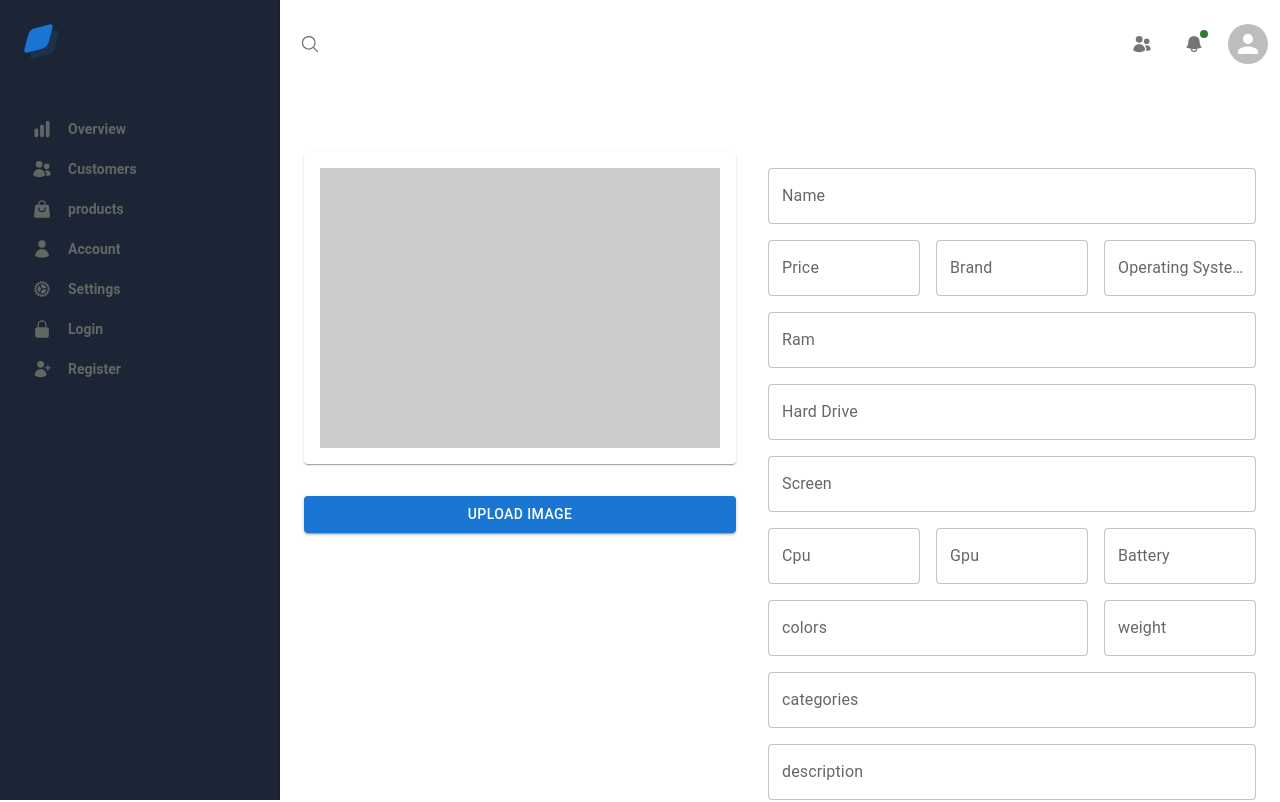
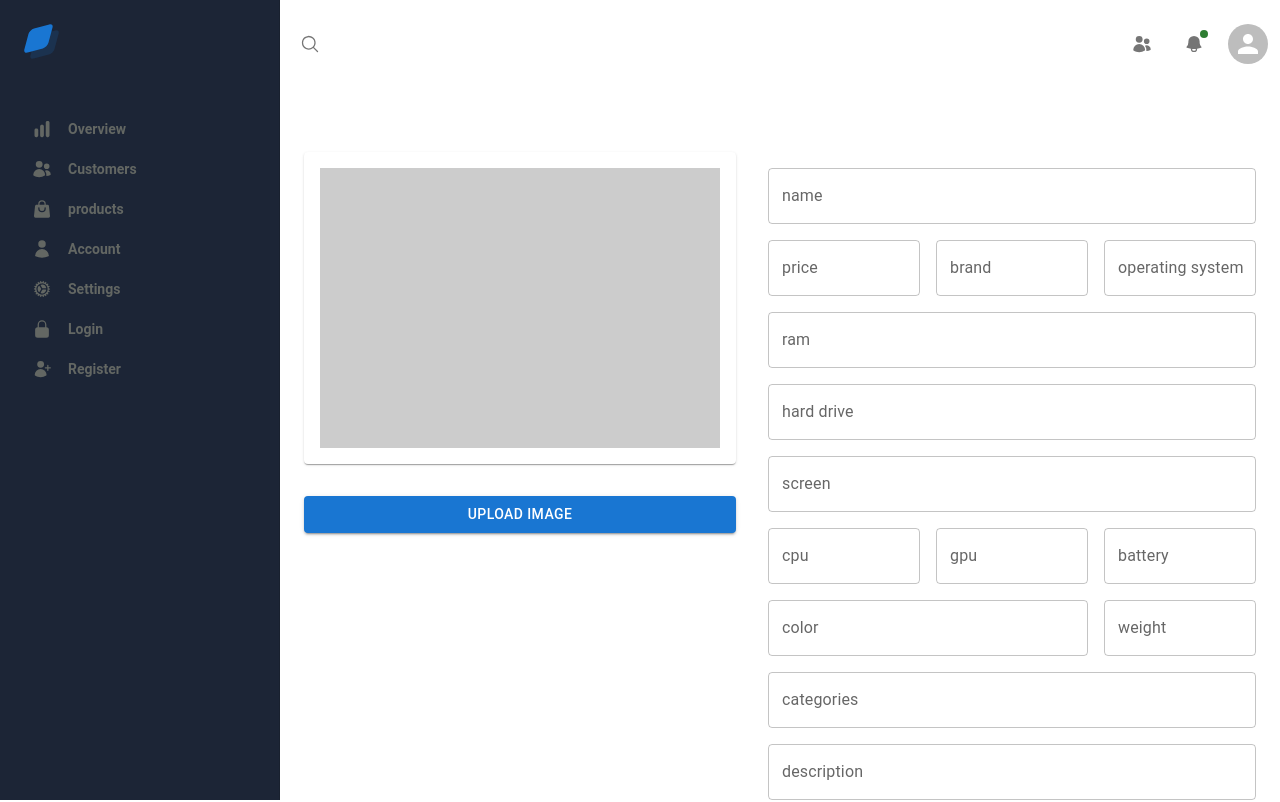
Before and after one commit to thanhhung-art/admin_shop_laptop, a Next.js app: page /products/add_product in a window 1280 px wide. Shown: the top 802 px of the page. Built offline with nearby package versions, Linux system fonts and the light colour scheme.

Commit message:
push to repository

```diff
--- a/src/components/products/product/details.tsx
+++ b/src/components/products/product/details.tsx
@@ -1,4 +1,5 @@
 "use client";
+import { calcXsItem } from "@/utils/calcXsItems";
 import {
   Button,
   Grid,
@@ -7,7 +8,14 @@ import {
   ToggleButtonGroup,
   Typography,
 } from "@mui/material";
-import { useRef, useState, MouseEvent } from "react";
+import {
+  useRef,
+  useState,
+  MouseEvent,
+  ChangeEvent,
+  MutableRefObject,
+  RefObject,
+} from "react";
 
 interface IProps {
   data?: {
@@ -20,6 +28,7 @@ interface IProps {
     rating?: number;
     color: string[];
     brand: string;
+    weight: string;
 
     configure: {
       ram: string;
@@ -32,166 +41,98 @@ interface IProps {
       os: string;
     };
   };
+  onInputChange: ({ name, value }: { name: string; value: string }) => void;
 }
 
-const Details = ({ data }: IProps) => {
-  const refName = useRef<HTMLInputElement>(null);
-  const refPrice = useRef<HTMLInputElement>(null);
-  const refBrand = useRef<HTMLInputElement>(null);
-  const refOs = useRef<HTMLInputElement>(null);
-  const refRam = useRef<HTMLInputElement>(null);
-  const refHardDisk = useRef<HTMLInputElement>(null);
-  const refScreen = useRef<HTMLInputElement>(null);
-  const refCpu = useRef<HTMLInputElement>(null);
-  const refGpu = useRef<HTMLInputElement>(null);
-  const refBattery = useRef<HTMLInputElement>(null);
-  const refCategories = useRef<HTMLInputElement>(null);
-  const refColor = useRef<HTMLInputElement>(null);
-  const refDesc = useRef<HTMLInputElement>(null);
-  const refWeight = useRef<HTMLInputElement>(null);
+interface IRefs {
+  [key: string]: any;
+}
+
+const details = [
+  "name",
+  "price",
+  "brand",
+  "operating system",
+  "ram",
+  "hard drive",
+  "screen",
+  "cpu",
+  "gpu",
+  "battery",
+  "color",
+  "weight",
+  "categories",
+  "description",
+  "instock",
+];
+
+const Details = ({ data, onInputChange }: IProps) => {
   const [stocking, setStocking] = useState("stocking");
+
+  const refs: IRefs = {
+    refName: useRef<HTMLInputElement>(null),
+    refPrice: useRef<HTMLInputElement>(null),
+    refBrand: useRef<HTMLInputElement>(null),
+    refOs: useRef<HTMLInputElement>(null),
+    refRam: useRef<HTMLInputElement>(null),
+    refHardDrive: useRef<HTMLInputElement>(null),
+    refScreen: useRef<HTMLInputElement>(null),
+    refCpu: useRef<HTMLInputElement>(null),
+    refGpu: useRef<HTMLInputElement>(null),
+    refBattery: useRef<HTMLInputElement>(null),
+    refCategories: useRef<HTMLInputElement>(null),
+    refColor: useRef<HTMLInputElement>(null),
+    refDesc: useRef<HTMLInputElement>(null),
+    refWeight: useRef<HTMLInputElement>(null),
+  };
 
   const handleStocking = (e: MouseEvent<HTMLElement>, isStocking: string) => {
     setStocking(isStocking);
   };
 
-  const styles = {
-    root: {
-      background: "blue",
-    },
-    "&.Mui-checked": {
-      background: "white",
-    },
+  const handleChange = (e: ChangeEvent<HTMLInputElement>) => {
+    const { value, name } = e.target;
+
+    onInputChange({ name, value });
+  };
+
+  const spaceCaseToCamelCase = (text: string) => {
+    const words = text.split(" ");
+    const camelCaseWords = ["ref"];
+
+    for (const word of words) {
+      camelCaseWords.push(word[0].toUpperCase() + word.slice(1));
+    }
+
+    return camelCaseWords.join("");
   };
 
   return (
     <Grid container spacing={2} sx={{ flex: 1 }}>
-      <Grid item xs={12}>
-        <TextField
-          ref={refName}
-          fullWidth
-          defaultValue={data ? data.name : ""}
-          label="Name"
-          multiline
-        />
-      </Grid>
-      <Grid item xs={4}>
-        <TextField
-          ref={refPrice}
-          fullWidth
-          defaultValue={data ? data.price : ""}
-          label="Price"
-          type="number"
-        />
-      </Grid>
-      <Grid item xs={4}>
-        <TextField
-          ref={refBrand}
-          fullWidth
-          defaultValue={data ? data.brand : ""}
-          label="Brand"
-        />
-      </Grid>
-      <Grid item xs={4}>
-        <TextField
-          ref={refOs}
-          fullWidth
-          defaultValue={data ? data.configure.os : ""}
-          label="Operating System"
-        />
-      </Grid>
-      <Grid item xs={12}>
-        <TextField
-          ref={refRam}
-          fullWidth
-          defaultValue={data ? data.configure.ram : ""}
-          label="Ram"
-        />
-      </Grid>
-      <Grid item xs={12}>
-        <TextField
-          ref={refHardDisk}
-          fullWidth
-          defaultValue={data ? data.configure.hardDisk : ""}
-          label="Hard Drive"
-        />
-      </Grid>
-      <Grid item xs={12}>
-        <TextField
-          ref={refScreen}
-          fullWidth
-          defaultValue={data ? data.configure.screen : ""}
-          label="Screen"
-        />
-      </Grid>
-      <Grid item xs={4}>
-        <TextField
-          ref={refCpu}
-          fullWidth
-          defaultValue={data ? data.configure.cpu : ""}
-          label="Cpu"
-        />
-      </Grid>
-      <Grid item xs={4}>
-        <TextField
-          ref={refGpu}
-          fullWidth
-          defaultValue={data ? data.configure.gpu : ""}
-          label="Gpu"
-        />
-      </Grid>
-      <Grid item xs={4}>
-        <TextField
-          ref={refBattery}
-          fullWidth
-          defaultValue={data ? data.configure.battery : ""}
-          label="Battery"
-        />
-      </Grid>
-      <Grid item xs={8}>
-        <TextField
-          ref={refColor}
-          fullWidth
-          defaultValue={data ? data.color.toString() : ""}
-          label="colors"
-        />
-      </Grid>
-      <Grid item xs={4}>
-        <TextField
-          ref={refWeight}
-          fullWidth
-          defaultValue={data ? data.color.toString() : ""}
-          label="weight"
-        />
-      </Grid>
-      <Grid item xs={12}>
-        <TextField
-          ref={refCategories}
-          fullWidth
-          defaultValue={data ? data.categories : ""}
-          label="categories"
-        />
-      </Grid>
-      <Grid item xs={12}>
-        <TextField
-          ref={refDesc}
-          fullWidth
-          defaultValue={data ? data.desc : ""}
-          label="description"
-          multiline
-        />
-      </Grid>
-      <Grid item xs={12}>
-        <ToggleButtonGroup value={stocking} onChange={handleStocking} exclusive>
-          <ToggleButton value="stocking">stocking</ToggleButton>
-          <ToggleButton value="out of stock">out of stock</ToggleButton>
-        </ToggleButtonGroup>
-      </Grid>
-      <Grid item xs={12}>
-        <Button sx={{ float: "right" }} variant="contained">
-          {data ? "edit product" : "add product"}
-        </Button>
-      </Grid>
+      {details.map((e) => (
+        <Grid key={e} item xs={calcXsItem(e)}>
+          {e === "instock" ? (
+            <ToggleButtonGroup
+              value={stocking}
+              onChange={handleStocking}
+              exclusive
+            >
+              <ToggleButton value="stocking">stocking</ToggleButton>
+              <ToggleButton value="out of stock">out of stock</ToggleButton>
+            </ToggleButtonGroup>
+          ) : (
+            <TextField
+              onChange={handleChange}
+              name={e}
+              ref={refs[spaceCaseToCamelCase(e)]}
+              fullWidth
+              defaultValue={data ? data.name : ""}
+              label={e}
+              multiline
+            />
+          )}
+        </Grid>
+      ))}
     </Grid>
   );
 };
--- a/src/types/product.ts
+++ b/src/types/product.ts
@@ -3,7 +3,7 @@ import { StaticImageData } from "next/image"
 export interface IProduct {
   name: string;
   price: number;
-  desc: string;
+  descriptions: string;
   instock: string;
   img: string;
   categories: string[];
@@ -22,4 +22,6 @@ export interface IProduct {
     os: string;
     gpu: string;
   };
+
+  [key: string]: any
 }
--- /dev/null
+++ b/src/utils/calcXsItems.ts
@@ -0,0 +1,34 @@
+export const calcXsItem = (name: string) => {
+  switch (name) {
+    case "name":
+      return 12;
+    case "price":
+      return 4;
+    case "brand":
+      return 4;
+    case "operating system":
+      return 4;
+    case "ram":
+      return 12;
+    case "hard drive":
+      return 12;
+    case "screen":
+      return 12;
+    case "cpu":
+      return 4;
+    case "gpu":
+      return 4;
+    case "battery":
+      return 4;
+    case "color":
+      return 8;
+    case "weight":
+      return 4;
+    case "categories":
+      return 12;
+    case "description":
+      return 12;
+    case "instock":
+      return 12;
+  }
+};
--- a/src/views/products/addProduct.tsx
+++ b/src/views/products/addProduct.tsx
@@ -1,17 +1,28 @@
 'use client'
 import {
   Box,
+  Button,
   Container,
   Stack,
 } from "@mui/material";
 import ShowImage from "@/components/products/product/selectImage";
 import AddDetails from "@/components/products/product/details";
-import { useState } from "react";
+import { ChangeEvent, useRef, useState } from "react";
 import { IProduct } from "@/types/product";
 
 const AddProduct = () => {
 
-  const [productInfo, setProductInfo] = useState<IProduct>()
+  const productInfo = useRef<IProduct>({} as IProduct)
+
+  const handleChange = ({ name, value }: { name: string, value: string }) => {
+    if (productInfo.current) {
+      if (name === 'name') {
+        productInfo.current[name]
+      } else {
+        productInfo.current.configure
+      }
+    }
+  }
 
   return (
     <Box
@@ -24,8 +35,11 @@ const AddProduct = () => {
       <Container maxWidth="xl">
         <Stack direction="row" spacing={2}>
           <ShowImage />
-          <AddDetails />
+          <AddDetails onInputChange={handleChange} />
         </Stack>
+        <Box>
+          <Button variant="contained" sx={{ float: "right" }}>add product</Button>
+        </Box>
       </Container>
     </Box>
   );
```
